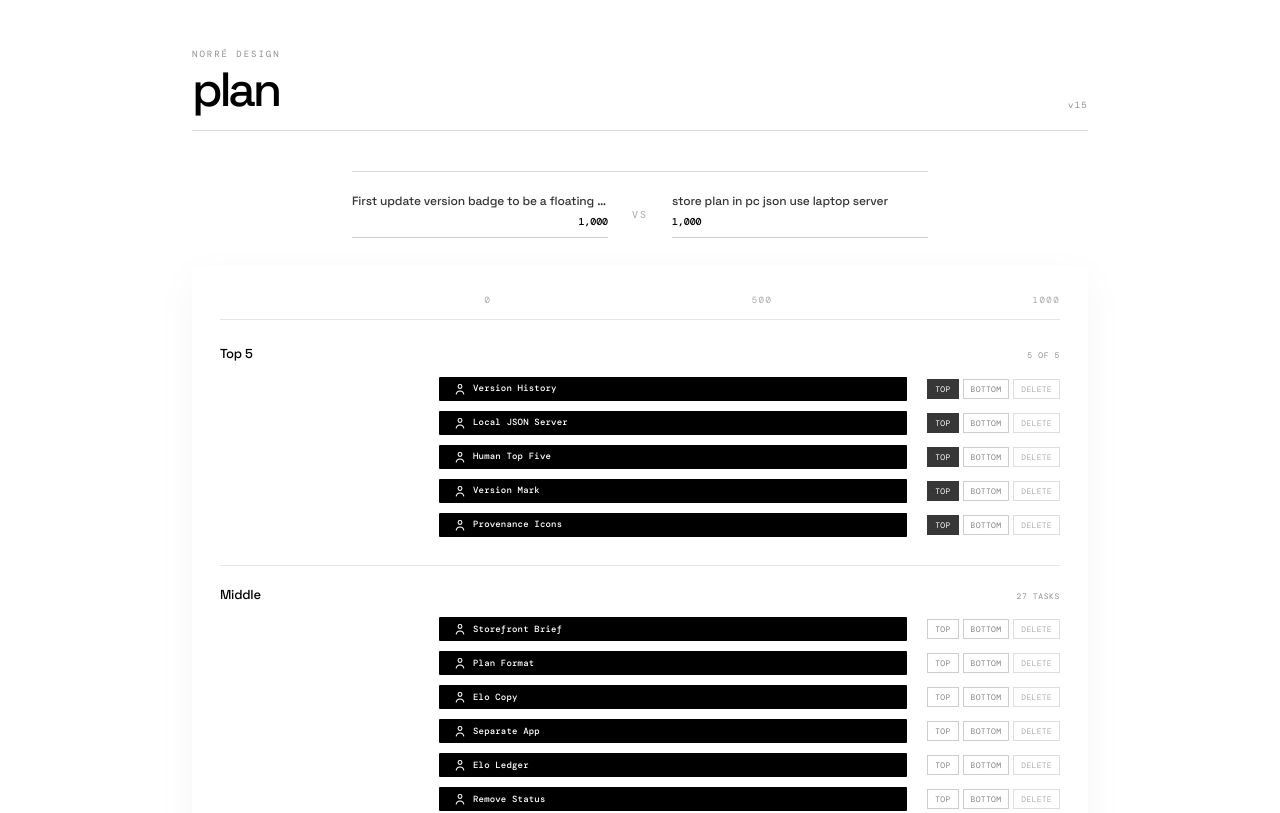
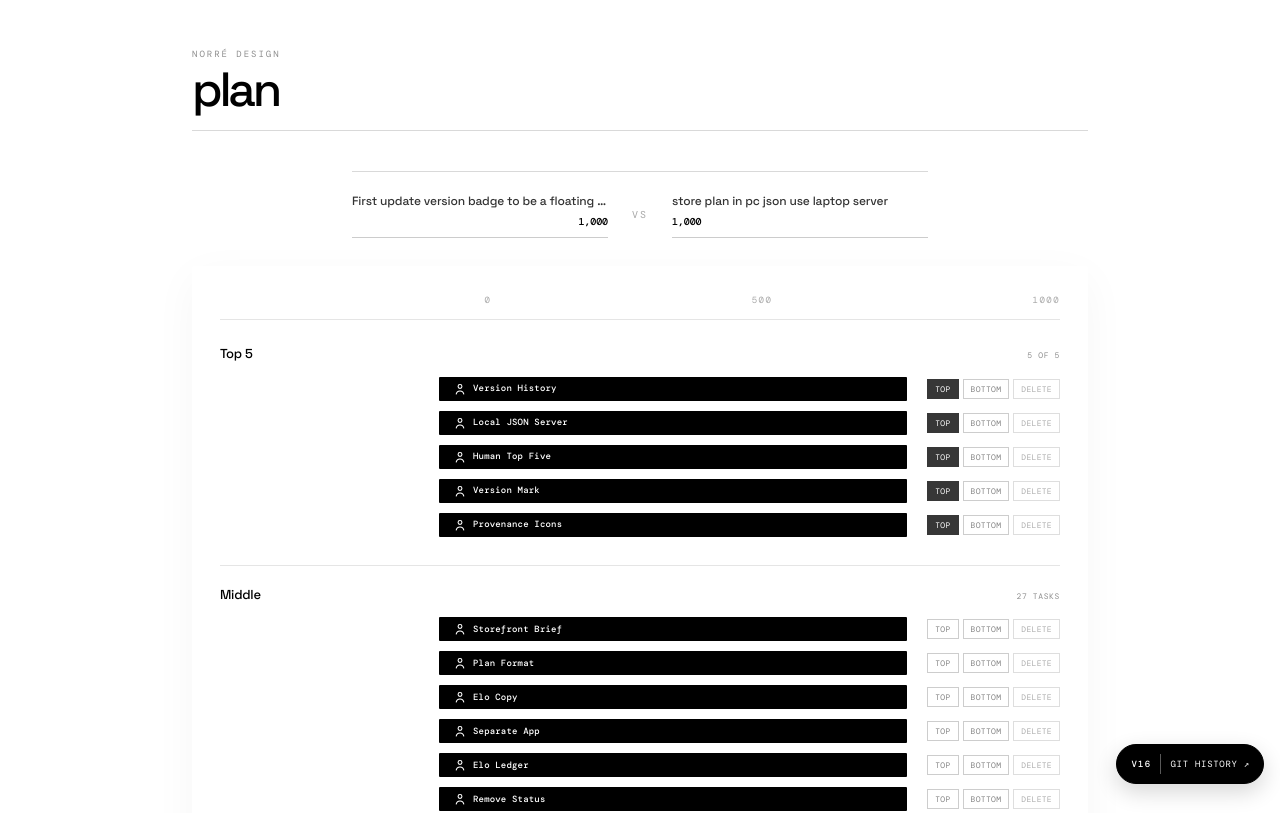
Before and after one commit to adomasgaudi26/norra-plan, a Next.js app: page / in a window 1280 px wide. Shown: the top 813 px of the page. Built offline with nearby package versions, Linux system fonts and the light colour scheme.

Commit message:
Float v16 badge with Git history link

```diff
--- a/app/globals.css
+++ b/app/globals.css
@@ -37,14 +37,58 @@ input {
   font: inherit;
 }
 
-.version-mark {
-  align-self: flex-end;
-  margin-bottom: 4px;
-  color: rgba(0, 0, 0, 0.45);
+.version-badge {
+  position: fixed;
+  right: max(16px, env(safe-area-inset-right));
+  bottom: max(16px, env(safe-area-inset-bottom));
+  z-index: 50;
+  display: inline-flex;
+  align-items: center;
+  gap: 9px;
+  min-height: 40px;
+  border: 1px solid #000000;
+  border-radius: 999px;
+  background: #000000;
+  padding: 0 13px 0 14px;
+  color: #ffffff;
   font-family: "DM Mono", "SFMono-Regular", Consolas, monospace;
   font-size: 9px;
+  letter-spacing: 0.1em;
+  line-height: 1;
+  text-decoration: none;
+  text-transform: uppercase;
+  box-shadow: 0 8px 22px rgba(0, 0, 0, 0.16);
+  transition: background-color 160ms ease, color 160ms ease, box-shadow 160ms ease, transform 160ms ease;
+}
+
+.version-badge:hover {
+  background: #ffffff;
+  color: #000000;
+  box-shadow: 0 10px 25px rgba(0, 0, 0, 0.2);
+  transform: translateY(-2px);
+}
+
+.version-badge:focus-visible {
+  outline: 2px solid #000000;
+  outline-offset: 4px;
+}
+
+.version-badge-version {
+  display: inline-flex;
+  align-items: center;
+  min-height: 20px;
+  border-right: 1px solid rgba(255, 255, 255, 0.35);
+  padding-right: 9px;
+  font-weight: 500;
   letter-spacing: 0.14em;
-  line-height: 1;
+}
+
+.version-badge:hover .version-badge-version {
+  border-color: rgba(0, 0, 0, 0.28);
+}
+
+.version-badge-action {
+  letter-spacing: 0.08em;
 }
 
 .task-row-shell {
@@ -667,6 +711,13 @@ input {
 }
 
 @media (max-width: 700px) {
+  .version-badge {
+    right: max(12px, env(safe-area-inset-right));
+    bottom: max(12px, env(safe-area-inset-bottom));
+    min-height: 42px;
+    padding: 0 12px 0 13px;
+  }
+
   .time-panel-header {
     display: block;
   }
--- a/app/page.tsx
+++ b/app/page.tsx
@@ -52,6 +52,7 @@ type CategoryState = {
   bottom: string[];
 };
 
+const GIT_HISTORY_URL = "https://github.com/adomasgaudi26/norra-plan/commits/main";
 const periods = ["BRIEF", "FOUNDATION", "BUILD", "POLISH", "QA", "SHIP"];
 
 const seedData: SeedTask[] = [
@@ -955,7 +956,6 @@ export default function Home() {
             <p className="mb-1 font-mono text-[9px] uppercase tracking-[0.22em] text-ink/45">Norré design</p>
             <h1 className="font-display text-4xl font-medium tracking-[-0.07em] text-ink sm:text-5xl">plan</h1>
           </div>
-          <span className="version-mark">v15</span>
         </header>
 
         <section aria-label="Task rating" className="mx-auto mb-7 max-w-xl border-t border-ink/15 pt-5">
@@ -1159,6 +1159,17 @@ export default function Home() {
         </section>
 
       </div>
+
+      <a
+        className="version-badge"
+        href={GIT_HISTORY_URL}
+        target="_blank"
+        rel="noreferrer"
+        aria-label="Open Norra plan Git history"
+      >
+        <span className="version-badge-version">v16</span>
+        <span className="version-badge-action">Git history <span aria-hidden="true">↗</span></span>
+      </a>
     </main>
   );
 }
```
